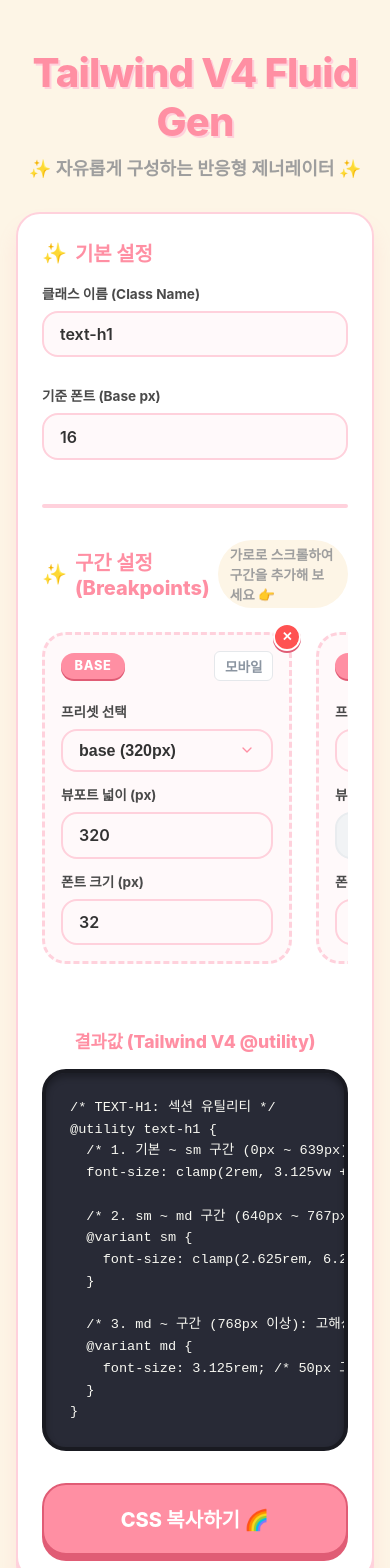
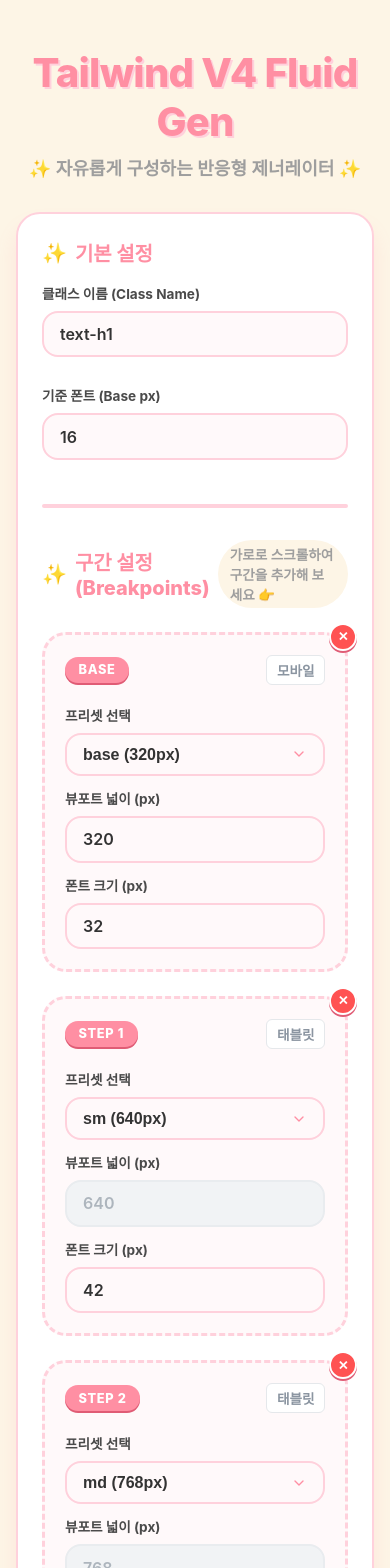
Before and after one commit to gusdnrs/clamp-calculator, a Next.js app: page / in a window 390 px wide. Shown: the top 1568 px of the page. Built offline with nearby package versions, Linux system fonts and the light colour scheme.

Commit message:
Change mobile/tablet breakpoints layout from horizontal scroll to vertical stack

```diff
--- a/src/app/page.module.css
+++ b/src/app/page.module.css
@@ -404,13 +404,27 @@
   }
 
   .bpListContainer {
-    margin: 0 -1.5rem;
-    padding: 0 1.5rem;
-    width: calc(100% + 3rem);
+    margin: 0;
+    padding: 0;
+    width: 100%;
+  }
+
+  .bpScroller {
+    display: flex;
+    flex-direction: column;
+    overflow-x: visible;
+    padding: 0.5rem 0 1rem 0;
   }
 
   .bpCard {
-    flex: 0 0 250px;
-    padding: 1rem;
+    flex: none;
+    width: 100%;
+    padding: 1.25rem;
+  }
+
+  .addNodeCard {
+    flex: none;
+    width: 100%;
+    min-height: 120px;
   }
 }
```
